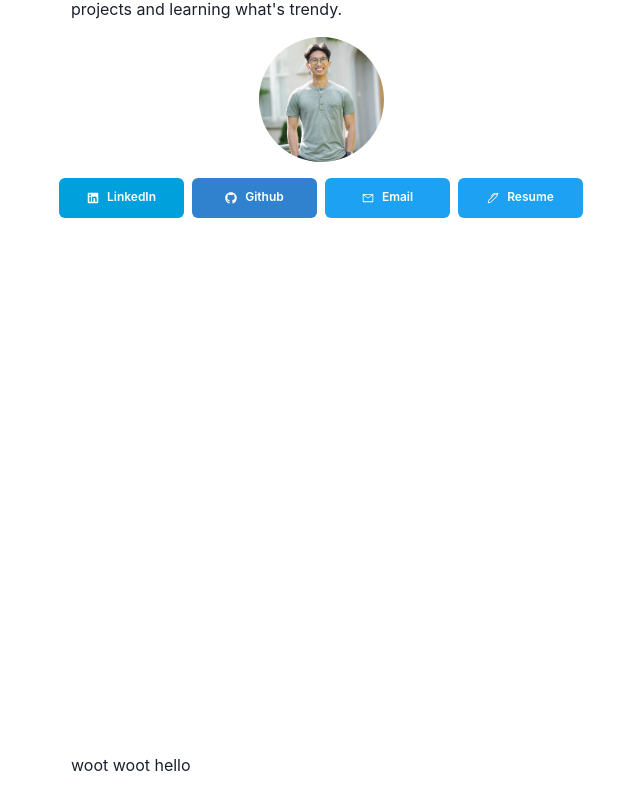
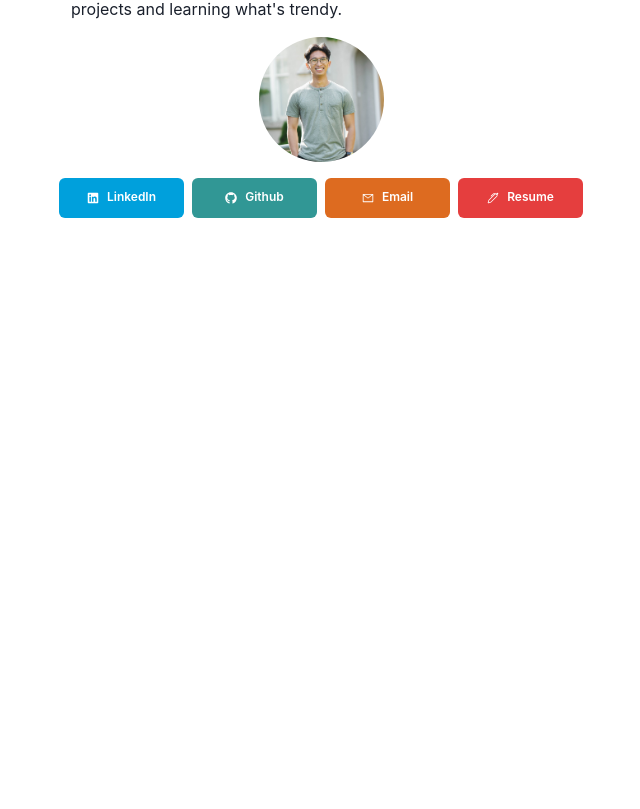
Before and after one commit to Nog-bs/portfolio-v3, a React (Create React App) app: page / in a window 1280 px wide. Shown: the part 435-1244 px from the top of the page, without its empty margins (319-959 px from the left). After the commit the page ends 800 px from the top, so only its background shows below. Built offline with nearby package versions, Linux system fonts and the light colour scheme.

Commit message:
Going to deploy hero rework

```diff
--- a/src/App.tsx
+++ b/src/App.tsx
@@ -1,12 +1,14 @@
 import * as React from "react";
 import { ChakraProvider, theme } from "@chakra-ui/react";
-import { Hero } from "./components/Hero";
-import { Skills } from "./components/Skills";
+import { Hero } from "./pages/Hero";
+import { Skills } from "./pages/Skills";
+import { Projects } from "./pages/Projects";
 
 export const App = () => (
     <ChakraProvider theme={theme}>
         {/* <Navbar /> */}
         <Hero />
-        <Skills />
+        {/* <Skills />
+        <Projects /> */}
     </ChakraProvider>
 );
--- a/src/components/Skills.tsx
+++ /dev/null
@@ -1,12 +0,0 @@
-import React from "react";
-import { Layout } from "./Layout";
-
-interface SkillsProps {}
-
-export const Skills: React.FC<SkillsProps> = () => {
-    return (
-        <Layout>
-            <h1>woot woot hello</h1>
-        </Layout>
-    );
-};
--- /dev/null
+++ b/src/components/TopHeader.tsx
@@ -0,0 +1,12 @@
+import { Heading } from "@chakra-ui/react";
+import React from "react";
+
+interface TopHeaderProps {}
+
+export const TopHeader: React.FC<TopHeaderProps> = ({ children }) => {
+    return (
+        <Heading as="h1" fontSize={{ base: "xl", md: "2xl", lg: "3xl" }}>
+            {children}
+        </Heading>
+    );
+};
--- a/src/components/Hero.tsx
+++ b/src/pages/Hero.tsx
@@ -1,22 +1,21 @@
-import { Box, Heading, Image, HStack } from "@chakra-ui/react";
+import { Box, Image, HStack } from "@chakra-ui/react";
 import React from "react";
-import { ColorModeSwitcher } from "./ColorModeSwitcher";
-import { ParagraphContainer } from "./ParagraphContainer";
 import profileImage from "../assets/images/standing-pic edit.jpg";
 import { FaGithub, FaLinkedin } from "react-icons/fa";
 import { AiOutlineMail } from "react-icons/ai";
 import { BsPen } from "react-icons/bs";
-import { SocialButton } from "./SocialButton";
-import { Layout } from "./Layout";
+import { ColorModeSwitcher } from "../components/ColorModeSwitcher";
+import { Layout } from "../components/Layout";
+import { ParagraphContainer } from "../components/ParagraphContainer";
+import { SocialButton } from "../components/SocialButton";
+import { TopHeader } from "../components/TopHeader";
 
 interface HeroProps {}
 
 export const Hero: React.FC<HeroProps> = () => {
     return (
         <Layout>
-            <Heading as="h1" fontSize={{ base: "xl", md: "2xl", lg: "3xl" }}>
-                Edro Gonzales
-            </Heading>
+            <TopHeader>Edro Gonzales</TopHeader>
             <ParagraphContainer text='Hi, my name is Edro - thats "Pedro" but without the "P". Moving on from the specifics, I am a passionate developer that transitioned to tech August of 2020.' />
             <ParagraphContainer
                 text="Previously, I had come from a sales background whilst also pursuing a business education at Simon Fraser University. However, I felt my passions align more with what I was
@@ -47,19 +46,19 @@ export const Hero: React.FC<HeroProps> = () => {
                     link="https://github.com/Nog-bs"
                     text="Github"
                     Icon={FaGithub}
-                    theme="blue"
+                    theme="teal"
                 />
                 <SocialButton
                     link="mailto:edrogonzales@gmail.com"
                     text="Email"
                     Icon={AiOutlineMail}
-                    theme="twitter"
+                    theme="orange"
                 />
                 <SocialButton
                     link="https://resume.io/r/5cLy7fyZN"
                     text="Resume"
                     Icon={BsPen}
-                    theme="twitter"
+                    theme="red"
                 />
             </HStack>
             <Box position="absolute" top="1" right="1">
--- /dev/null
+++ b/src/pages/Projects.tsx
@@ -0,0 +1,13 @@
+import React from "react";
+import { Layout } from "../components/Layout";
+import { TopHeader } from "../components/TopHeader";
+
+interface ProjectsProps {}
+
+export const Projects: React.FC<ProjectsProps> = () => {
+    return (
+        <Layout>
+            <TopHeader>Projects</TopHeader>
+        </Layout>
+    );
+};
--- /dev/null
+++ b/src/pages/Skills.tsx
@@ -0,0 +1,21 @@
+import { Box, SimpleGrid } from "@chakra-ui/react";
+import React from "react";
+import { Layout } from "../components/Layout";
+import { TopHeader } from "../components/TopHeader";
+
+interface SkillsProps {}
+
+export const Skills: React.FC<SkillsProps> = () => {
+    return (
+        <Layout>
+            <TopHeader>Technical Toolkit</TopHeader>
+            <SimpleGrid columns={2} spacing={6}>
+                <Box padding="6" bg="teal" height="80px"></Box>
+                <Box padding="6" bg="teal" height="80px"></Box>
+                <Box padding="6" bg="teal" height="80px"></Box>
+                <Box padding="6" bg="teal" height="80px"></Box>
+                <Box padding="6" bg="teal" height="80px"></Box>
+            </SimpleGrid>
+        </Layout>
+    );
+};
```
